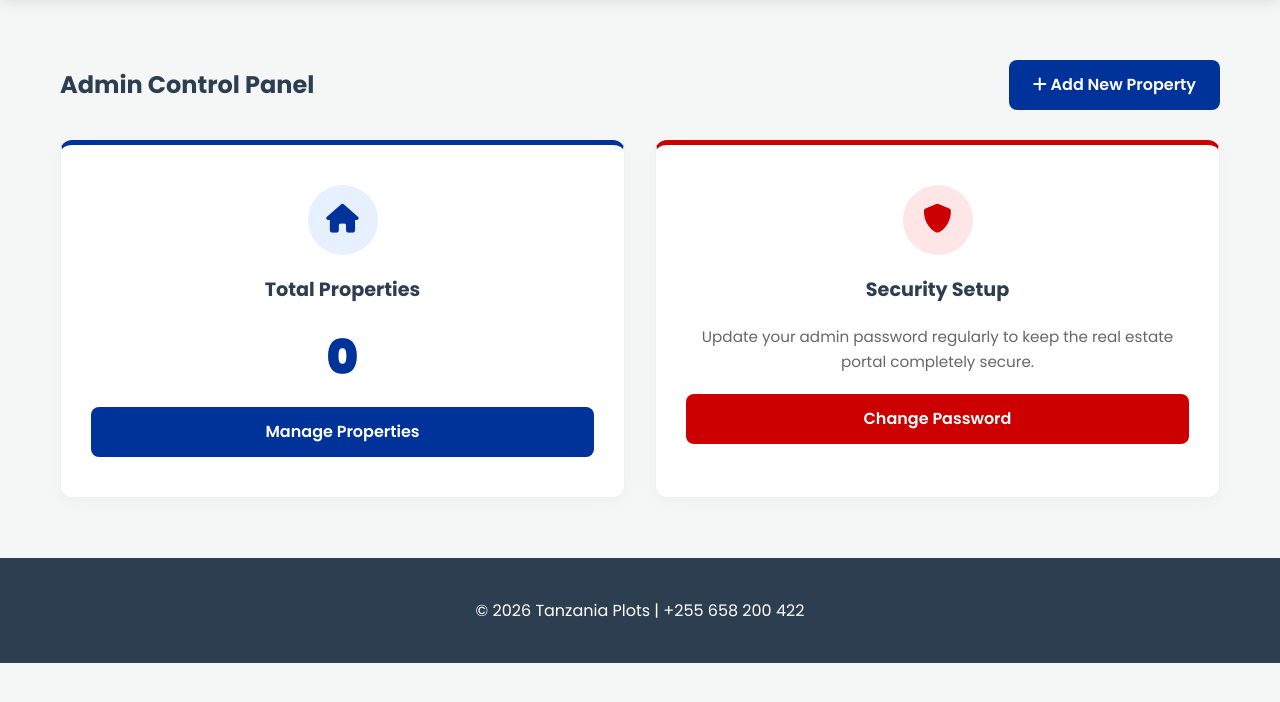
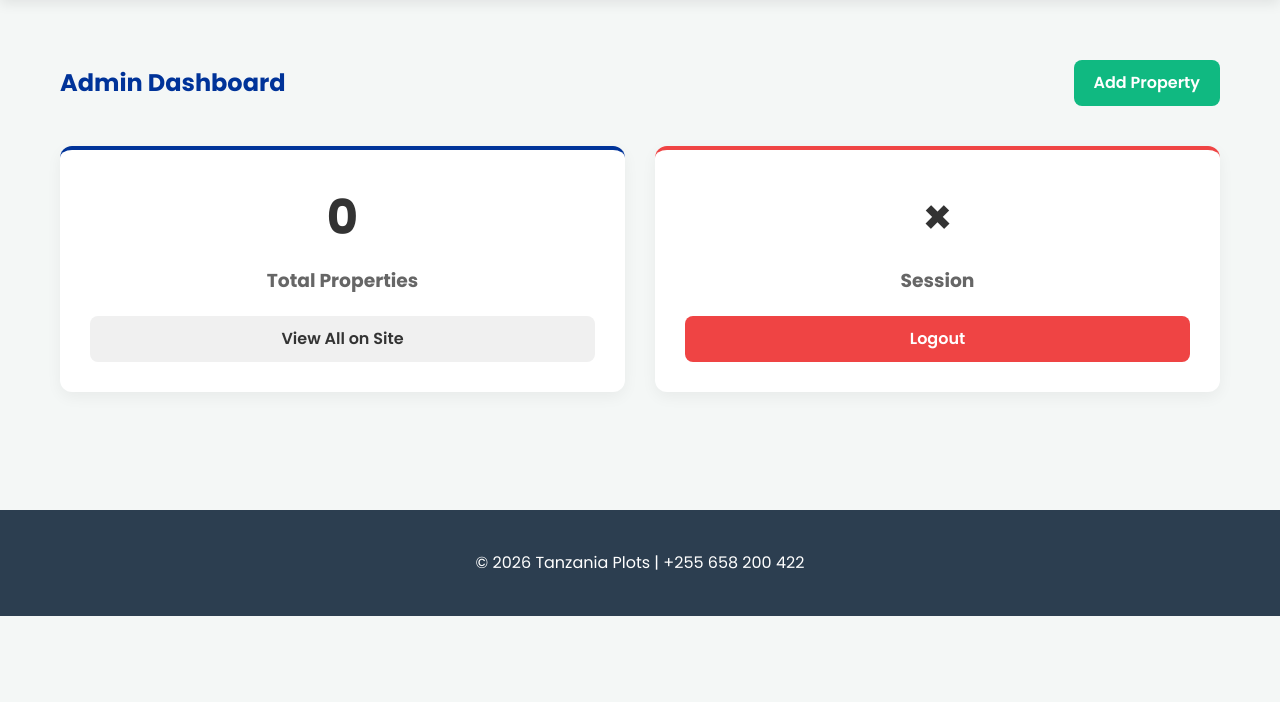
Before and after one commit to ngamilagaboniface-beep/tanzania_plots, a Flask app: page /admin in a window 1280 px wide. Shown: the part 70-772 px from the top of the page. Run offline with Flask 3, Linux system fonts and the light colour scheme; the visitor is signed in with stand-in values (Sample User, id 1); data that the repository does not hold is empty.

Commit message:
Revamp admin dashboard layout and styles

```diff
--- a/templates/admin/dashboard.html
+++ b/templates/admin/dashboard.html
@@ -1,27 +1,23 @@
 {% extends "base.html" %}
 {% block content %}
-<div class="container" style="margin-top: 60px; margin-bottom: 60px;">
-    <div style="display:flex; justify-content:space-between; align-items:center;">
-        <h2 style="color: var(--dark);">Admin Control Panel</h2>
-        <a href="{{ url_for('admin_plot_create') }}" class="btn btn-blue"><i class="fa fa-plus"></i> Add New Property</a>
+<div class="container" style="margin-top: 60px; min-height: 50vh;">
+    <div style="display:flex; justify-content:space-between; align-items:center; margin-bottom: 40px;">
+        <h2 style="color: #003399;">Admin Dashboard</h2>
+        <a href="{{ url_for('admin_plot_create') }}" class="btn" style="background:#10b981; color:white; padding: 10px 20px; border-radius: 8px; text-decoration:none;">Add Property</a>
     </div>
 
-    <div class="benefits-grid" style="margin-top: 30px;">
-
-        <div class="benefit-card" style="border-top: 5px solid var(--primary-blue);">
-            <div class="benefit-icon" style="background: #e6f0ff; color: var(--primary-blue);"><i class="fa fa-home"></i></div>
-            <h3>Total Properties</h3>
-            <p style="font-size: 3rem; font-weight: 900; color: var(--primary-blue); margin: 10px 0;">{{ plots_count }}</p>
-            <a href="{{ url_for('admin_plots') }}" class="btn btn-blue" style="width:100%;">Manage Properties</a>
+    <div style="display: grid; grid-template-columns: repeat(auto-fit, minmax(250px, 1fr)); gap: 30px;">
+        <div style="background: white; padding: 30px; border-radius: 12px; box-shadow: 0 5px 15px rgba(0,0,0,0.05); text-align: center; border-top: 4px solid #003399;">
+            <h1 style="font-size: 3rem; color: #333; margin-bottom: 10px;">{{ plots_count }}</h1>
+            <h3 style="color: #666; margin-bottom: 20px;">Total Properties</h3>
+            <a href="{{ url_for('properties') }}" class="btn" style="background: #f0f0f0; color: #333; width: 100%; display:block; padding:10px; border-radius:8px; text-decoration:none;">View All on Site</a>
         </div>
 
-        <div class="benefit-card" style="border-top: 5px solid var(--primary-red);">
-            <div class="benefit-icon" style="background: #ffe6e6; color: var(--primary-red);"><i class="fa fa-shield-alt"></i></div>
-            <h3>Security Setup</h3>
-            <p style="margin: 20px 0;">Update your admin password regularly to keep the real estate portal completely secure.</p>
-            <a href="{{ url_for('admin_change_password') }}" class="btn" style="background: var(--primary-red); color: white; width:100%;">Change Password</a>
+        <div style="background: white; padding: 30px; border-radius: 12px; box-shadow: 0 5px 15px rgba(0,0,0,0.05); text-align: center; border-top: 4px solid #ef4444;">
+            <h1 style="font-size: 3rem; color: #333; margin-bottom: 10px;">&times;</h1>
+            <h3 style="color: #666; margin-bottom: 20px;">Session</h3>
+            <a href="{{ url_for('admin_logout') }}" class="btn" style="background: #ef4444; color: white; width: 100%; display:block; padding:10px; border-radius:8px; text-decoration:none;">Logout</a>
         </div>
-
     </div>
 </div>
 {% endblock %}
```
